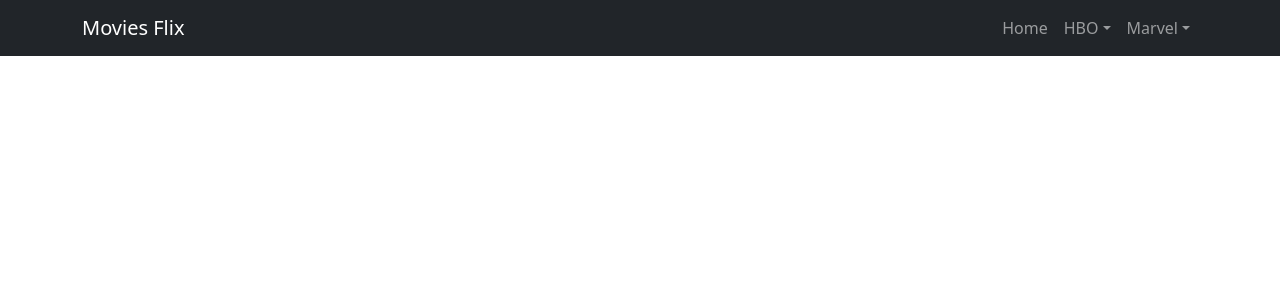
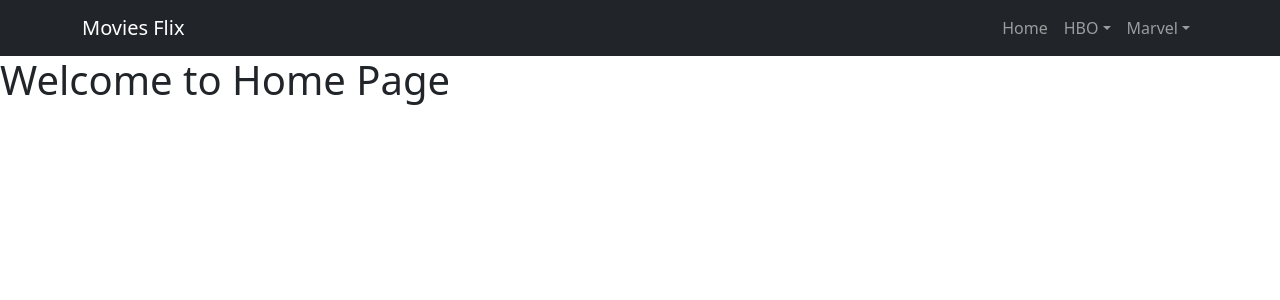
Before and after one commit to sayaib/Movie_Website_React.JS, a React (Create React App) app: page / in a window 1280 px wide. Shown: the top 300 px of the page. Built offline with nearby package versions, Linux system fonts and the light colour scheme.

Commit message:
update home page

```diff
--- a/src/Home.jsx
+++ b/src/Home.jsx
@@ -3,6 +3,7 @@ import React from 'react';
 const Home = () =>{
     return(
         <>
+        <h1>Welcome to Home Page</h1>
         </>
     )
 }
```
